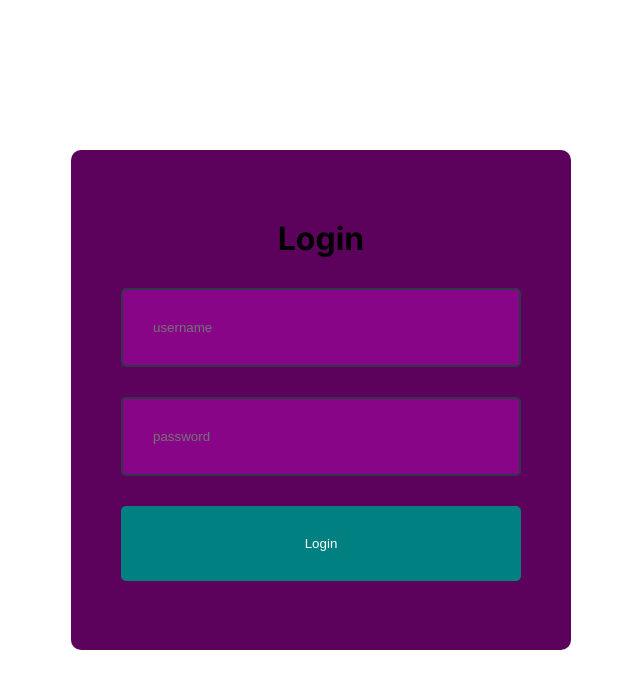
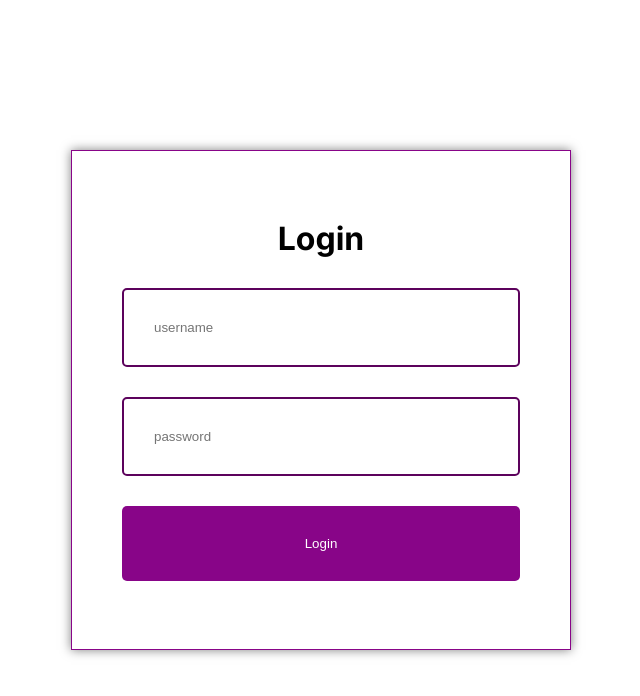
Before and after one commit to ashar-py/Admin-Dashboard, a Next.js app: page /login in a window 1280 px wide. Shown: the top 696 px of the page, without its empty margins (319-959 px from the left). Built offline with nearby package versions, Linux system fonts and the light colour scheme.

Commit message:
Minor UI changes

```diff
--- a/app/ui/dashboard/footer/footer.jsx
+++ b/app/ui/dashboard/footer/footer.jsx
@@ -3,7 +3,7 @@ import styles from './footer.module.css';
 const Footer = () => {
     return (
         <div className={styles.container}>
-            <div className={styles.logo}>Trini AI</div>
+            <div className={styles.logo}> Trini AI </div>
             <div className={styles.address}> © All rights reserved</div>
         </div>
     )
--- a/app/ui/dashboard/footer/footer.module.css
+++ b/app/ui/dashboard/footer/footer.module.css
@@ -2,7 +2,7 @@
     display: flex;
     align-items: center;
     justify-content: center;
-
+    gap: 15px;
     margin-top: 30px;
     color: black;
   }
--- a/app/ui/dashboard/sidebar/sidebar.jsx
+++ b/app/ui/dashboard/sidebar/sidebar.jsx
@@ -12,6 +12,7 @@ import {
 import {IoInformationCircleOutline} from "react-icons/io5";
 import { BiConversation } from "react-icons/bi";
 import { GoBookmark } from "react-icons/go";
+import { signOut } from "@/app/auth";
 
 const menuItems = [
     {
--- a/app/ui/login/loginForm/loginForm.module.css
+++ b/app/ui/login/loginForm/loginForm.module.css
@@ -1,7 +1,7 @@
 .form {
-  background-color: var(--bgSoft);
+  /* background-color: var(--bgSoft); */
   padding: 50px;
-  border-radius: 10px;
+  box-shadow: 0px 0px 10px rgba(0, 0, 0, 0.5);
   width: 500px;
   height: 500px;
   display: flex;
@@ -9,21 +9,21 @@
   align-items: center;
   justify-content: center;
   gap: 30px;
+  border: 1px solid var(--bg);
 }
 
 .form input {
   width: 100%;
   padding: 30px;
-  border: 2px solid #2e374a;
+  border: 2px solid var(--bgSoft);
   border-radius: 5px;
-  background-color: var(--bg);
-  color: var(--text);
+  background-color: transparent;
 }
 
 .form button {
   width: 100%;
   padding: 30px;
-  background-color: teal;
+  background-color: var(--bg);
   color: var(--text);
   border: none;
   cursor: pointer;
--- a/package.json
+++ b/package.json
@@ -17,7 +17,7 @@
     "dotenv": "^16.4.1",
     "mongoose": "^8.1.1",
     "next": "14.0.4",
-    "next-auth": "5.0.0-beta.3",
+    "next-auth": "^5.0.0-beta.3",
     "react": "^18",
     "react-dom": "^18",
     "react-icons": "^5.0.1",
```
Also changed, not shown: 1 other file (tests, documents, lock files or other folders).
